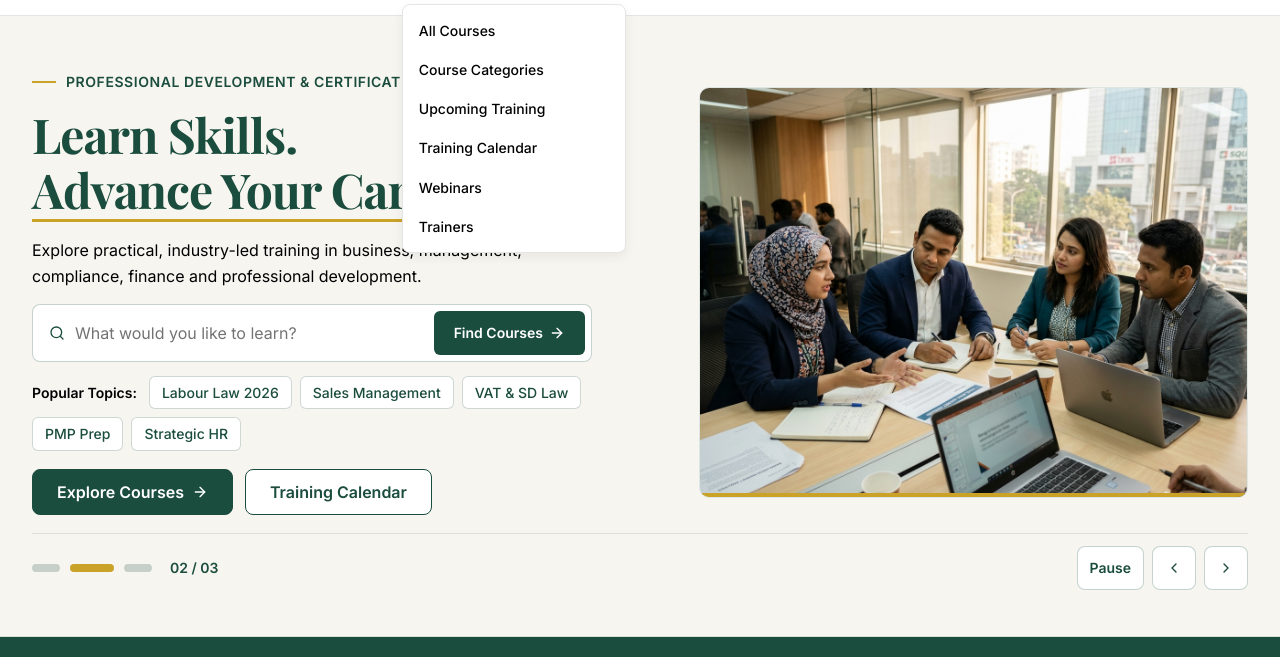
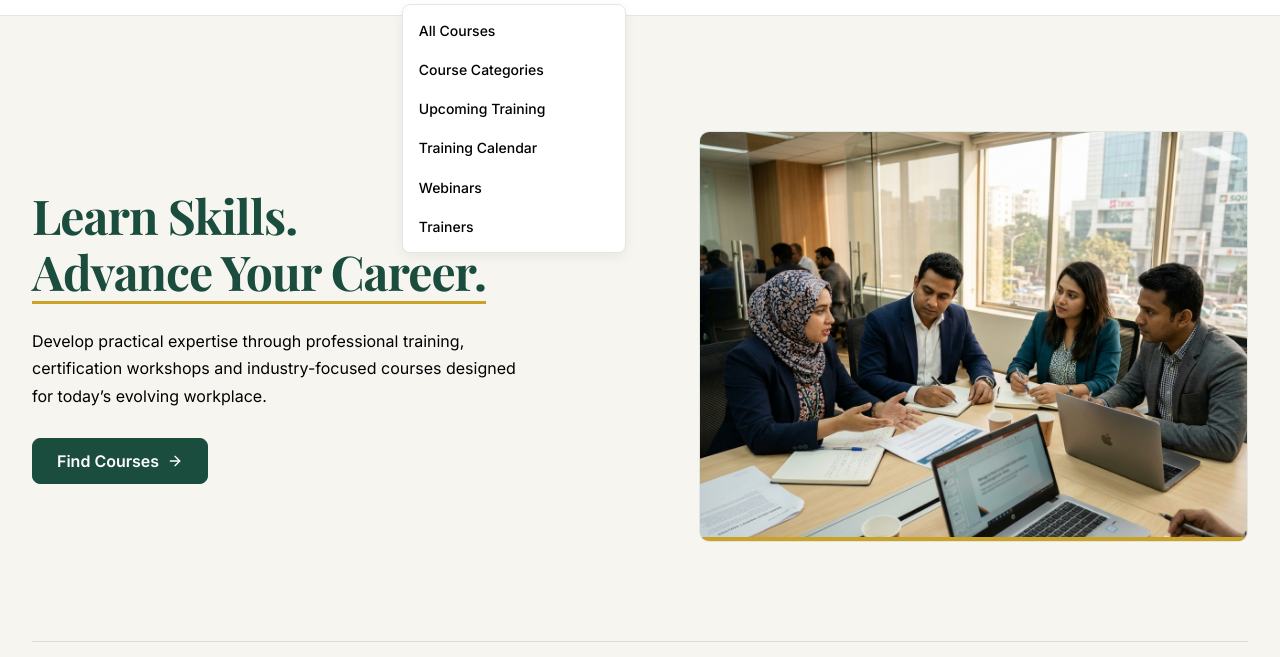
Before and after one commit to wpengineer-fahad/open.ecdl.com, a website with bundled scripts: page index.html in a window 1280 px wide. Both pictures are taken after a click on the button "Courses". Shown: the part 65-722 px from the top of the page. Built offline with nearby package versions, Linux system fonts and the light colour scheme.

Commit message:
feat: add editorial three-slide hero carousel component and styles

```diff
--- a/assets/css/hero-carousel.css
+++ b/assets/css/hero-carousel.css
@@ -9,32 +9,51 @@
   border-bottom: 1px solid rgba(27, 77, 62, 0.14);
   position: relative;
   overflow: hidden;
+  box-sizing: border-box;
+}
+
+.ecdl-hero-carousel-section * {
+  box-sizing: border-box;
 }
 
 .ecdl-hero-carousel__inner {
   max-width: 80rem; /* 1280px matches max-w-7xl container */
   margin: 0 auto;
-  padding: 2rem 1rem 2rem;
+  padding: 2rem 1rem 1.75rem;
+  display: flex;
+  flex-direction: column;
 }
 
 @media (min-width: 640px) {
   .ecdl-hero-carousel__inner {
-    padding: 2.5rem 1.5rem 2.25rem;
+    padding: 2.25rem 1.5rem 1.75rem;
+  }
+}
+
+@media (min-width: 768px) {
+  .ecdl-hero-carousel__inner {
+    min-height: 600px;
+    padding: 2.25rem 1.5rem 1.75rem;
   }
 }
 
 @media (min-width: 1024px) {
   .ecdl-hero-carousel__inner {
-    padding: 2rem 2rem 1.5rem;
-    min-height: 620px;
-    display: flex;
-    flex-direction: column;
-    justify-content: center;
+    min-height: 680px;
+    padding: 2.25rem 2rem 1.75rem;
+  }
+}
+
+@media (min-width: 1280px) {
+  .ecdl-hero-carousel__inner {
+    min-height: 720px;
+    padding: 2.5rem 2rem 2rem;
   }
 }
 
 /* CSS Grid Slide Stage: guarantees zero layout shift (height matches tallest slide cleanly) */
 .ecdl-hero-stage {
+  flex: 1;
   display: grid;
   grid-template-columns: 1fr;
   grid-template-rows: 1fr;
@@ -92,12 +111,20 @@
   }
 }
 
-/* Text Column */
+/* Text Column: Vertically centered editorial rhythm (Title -> Description -> CTA) */
 .ecdl-hero-copy {
   display: flex;
   flex-direction: column;
   align-items: flex-start;
-  gap: 0.9rem;
+  justify-content: center;
+  gap: 1.25rem;
+}
+
+@media (min-width: 1024px) {
+  .ecdl-hero-copy {
+    gap: 1.5rem;
+    padding-right: 1rem;
+  }
 }
 
 .ecdl-hero-eyebrow {
@@ -145,9 +172,9 @@
 .ecdl-hero-desc {
   font-family: var(--font-body);
   font-size: var(--font-body-size);
-  line-height: 1.65;
+  line-height: 1.7;
   color: var(--color-black);
-  max-width: 56ch;
+  max-width: 50ch;
   margin: 0;
 }
 
@@ -430,8 +457,8 @@
 
 /* Bottom Carousel Control Bar */
 .ecdl-hero-controls {
-  margin-top: 1.125rem;
-  padding-top: 0.75rem;
+  margin-top: 1.5rem;
+  padding-top: 1.125rem;
   border-top: 1px solid rgba(27, 77, 62, 0.12);
   display: flex;
   flex-wrap: wrap;
--- a/index.html
+++ b/index.html
@@ -317,38 +317,21 @@
 
       <div class="ecdl-hero-stage">
 
-        <!-- SLIDE 01: BRAND POSITIONING & CREDIBILITY -->
+        <!-- SLIDE 01: BRAND POSITIONING -->
         <article class="ecdl-hero-slide is-active" data-slide="0" aria-hidden="false" aria-label="Slide 1 of 3: Brand Positioning">
           <div class="ecdl-hero-grid">
             <div class="ecdl-hero-copy">
-              <span class="ecdl-hero-eyebrow">Bangladesh’s Premier Corporate &amp; Professional Learning Hub</span>
               <h1 class="ecdl-hero-title">
                 Learn Anything.
                 <span class="ecdl-hero-title-accent">Lead Everything.</span>
               </h1>
               <p class="ecdl-hero-desc">
-                Industry-led certification workshops and executive masterclasses designed to build the skills and capabilities of Bangladesh’s workforce.
+                Bangladesh’s premier corporate and professional learning hub, offering industry-led training and executive development programmes to help professionals and organisations grow.
               </p>
-
-              <div class="ecdl-hero-stats" aria-label="ECDL Institutional Credibility">
-                <div class="ecdl-hero-stat-item">
-                  <span class="ecdl-hero-stat-num">43,000+</span>
-                  <span class="ecdl-hero-stat-label">Participants</span>
-                </div>
-                <div class="ecdl-hero-stat-divider" aria-hidden="true"></div>
-                <div class="ecdl-hero-stat-item">
-                  <span class="ecdl-hero-stat-num">1,500+</span>
-                  <span class="ecdl-hero-stat-label">Trainings</span>
-                </div>
-              </div>
-
               <div class="ecdl-hero-cta-group">
                 <a href="/courses" class="ecdl-hero-btn-primary">
                   <span>Explore Courses</span>
                   <svg width="16" height="16" class="w-4 h-4 shrink-0" viewBox="0 0 24 24" fill="none" stroke="currentColor" stroke-width="2" stroke-linecap="round" stroke-linejoin="round" aria-hidden="true"><path d="M5 12h14"></path><path d="m12 5 7 7-7 7"></path></svg>
-                </a>
-                <a href="/corporate-training" class="ecdl-hero-btn-secondary">
-                  <span>Corporate Training</span>
                 </a>
               </div>
             </div>
@@ -366,53 +349,21 @@
           </div>
         </article>
 
-        <!-- SLIDE 02: OPEN TRAINING & COURSE DISCOVERY -->
-        <article class="ecdl-hero-slide" data-slide="1" aria-hidden="true" aria-label="Slide 2 of 3: Open Training">
+        <!-- SLIDE 02: PROFESSIONAL TRAINING -->
+        <article class="ecdl-hero-slide" data-slide="1" aria-hidden="true" aria-label="Slide 2 of 3: Professional Training">
           <div class="ecdl-hero-grid">
             <div class="ecdl-hero-copy">
-              <span class="ecdl-hero-eyebrow">Professional Development &amp; Certification</span>
               <h2 class="ecdl-hero-title">
                 Learn Skills.
                 <span class="ecdl-hero-title-accent">Advance Your Career.</span>
               </h2>
               <p class="ecdl-hero-desc">
-                Explore practical, industry-led training in business, management, compliance, finance and professional development.
+                Develop practical expertise through professional training, certification workshops and industry-focused courses designed for today’s evolving workplace.
               </p>
-
-              <form onsubmit="handleHeroSearch(event)" class="ecdl-hero-search-form" role="search" aria-label="Course catalogue search">
-                <label for="heroSearchInput" class="sr-only">Search courses</label>
-                <div class="ecdl-hero-search-input-wrap">
-                  <svg width="16" height="16" class="w-4 h-4 text-ecdl-green shrink-0" viewBox="0 0 24 24" fill="none" stroke="currentColor" stroke-width="2" stroke-linecap="round" stroke-linejoin="round" aria-hidden="true"><circle cx="11" cy="11" r="8"></circle><path d="m21 21-4.3-4.3"></path></svg>
-                  <input
-                    id="heroSearchInput"
-                    type="search"
-                    placeholder="What would you like to learn?"
-                    class="ecdl-hero-search-input"
-                    oninput="syncSearchInput(this.value)"
-                  />
-                </div>
-                <button type="submit" class="ecdl-hero-search-btn">
+              <div class="ecdl-hero-cta-group">
+                <a href="/courses" class="ecdl-hero-btn-primary">
                   <span>Find Courses</span>
                   <svg width="16" height="16" class="w-4 h-4 shrink-0" viewBox="0 0 24 24" fill="none" stroke="currentColor" stroke-width="2" stroke-linecap="round" stroke-linejoin="round" aria-hidden="true"><path d="M5 12h14"></path><path d="m12 5 7 7-7 7"></path></svg>
-                </button>
-              </form>
-
-              <div class="ecdl-hero-topics" aria-label="Popular training topics">
-                <span class="ecdl-hero-topics-label">Popular Topics:</span>
-                <a href="/courses/bangladesh-labour-act-2006-amendment-2026" class="ecdl-hero-topic-link">Labour Law 2026</a>
-                <a href="/courses/effective-sales-management" class="ecdl-hero-topic-link">Sales Management</a>
-                <a href="/courses/corporate-vat-tax-management-act-2012" class="ecdl-hero-topic-link">VAT &amp; SD Law</a>
-                <a href="/courses/category/business-management" class="ecdl-hero-topic-link">PMP Prep</a>
-                <a href="/courses/strategic-hrbp-executive-masterclass" class="ecdl-hero-topic-link">Strategic HR</a>
-              </div>
-
-              <div class="ecdl-hero-cta-group">
-                <a href="/courses" class="ecdl-hero-btn-primary">
-                  <span>Explore Courses</span>
-                  <svg width="16" height="16" class="w-4 h-4 shrink-0" viewBox="0 0 24 24" fill="none" stroke="currentColor" stroke-width="2" stroke-linecap="round" stroke-linejoin="round" aria-hidden="true"><path d="M5 12h14"></path><path d="m12 5 7 7-7 7"></path></svg>
-                </a>
-                <a href="/training-calendar" class="ecdl-hero-btn-secondary">
-                  <span>Training Calendar</span>
                 </a>
               </div>
             </div>
@@ -430,32 +381,21 @@
           </div>
         </article>
 
-        <!-- SLIDE 03: CORPORATE TRAINING & ORGANISATIONAL DEVELOPMENT -->
+        <!-- SLIDE 03: CORPORATE TRAINING -->
         <article class="ecdl-hero-slide" data-slide="2" aria-hidden="true" aria-label="Slide 3 of 3: Corporate Training">
           <div class="ecdl-hero-grid">
             <div class="ecdl-hero-copy">
-              <span class="ecdl-hero-eyebrow">Custom Learning Solutions for Organisations</span>
               <h2 class="ecdl-hero-title">
                 Develop People.
                 <span class="ecdl-hero-title-accent">Strengthen Performance.</span>
               </h2>
               <p class="ecdl-hero-desc">
-                Build stronger teams through customised corporate training, executive masterclasses and practical learning programmes designed around your organisation’s goals.
+                Empower your workforce through customised corporate training, leadership development and practical learning solutions aligned with your organisation’s goals.
               </p>
-
-              <ul class="ecdl-hero-highlights" aria-label="Corporate training capabilities">
-                <li>Tailored Training Programmes</li>
-                <li>Expert Facilitators</li>
-                <li>Classroom, Live Online &amp; Blended Learning</li>
-              </ul>
-
               <div class="ecdl-hero-cta-group">
                 <a href="/corporate-training" class="ecdl-hero-btn-primary">
                   <span>Corporate Training</span>
                   <svg width="16" height="16" class="w-4 h-4 shrink-0" viewBox="0 0 24 24" fill="none" stroke="currentColor" stroke-width="2" stroke-linecap="round" stroke-linejoin="round" aria-hidden="true"><path d="M5 12h14"></path><path d="m12 5 7 7-7 7"></path></svg>
-                </a>
-                <a href="/courses" class="ecdl-hero-btn-secondary">
-                  <span>Explore Courses</span>
                 </a>
               </div>
             </div>
```
